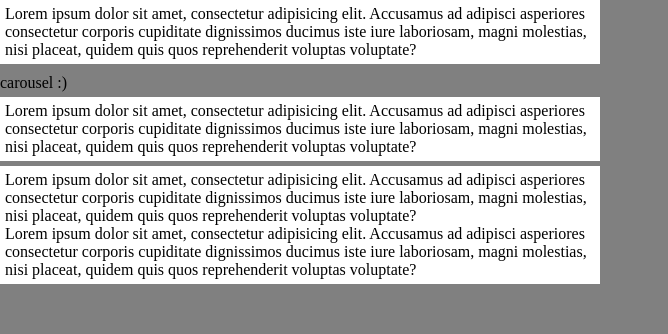
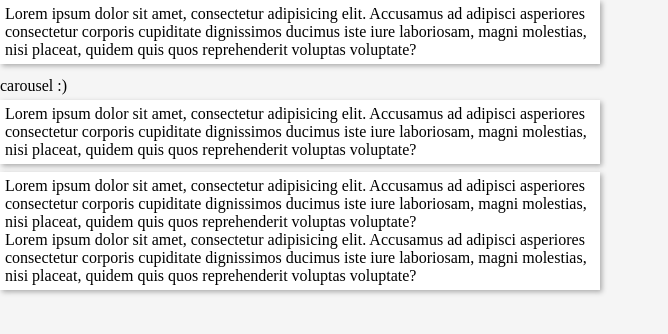
Before and after one commit to KFomin/infinite-carousel, an Angular app: page / in a window 1280 px wide. Shown: the top 334 px of the page, without its empty margins (0-668 px from the left). Built offline with nearby package versions, Linux system fonts and the light colour scheme.

Commit message:
adjust placeholders styles

```diff
--- a/src/app/app.component.scss
+++ b/src/app/app.component.scss
@@ -8,7 +8,8 @@
 .placeholders {
   background: white;
   padding: 5px;
-  margin-bottom: 5px;
+  margin-bottom: 8px;
+  box-shadow: 2px 2px 5px rgba(0, 0, 0, 0.3);
 
   span {
     background: white;
--- a/src/styles.scss
+++ b/src/styles.scss
@@ -1,5 +1,5 @@
 * {
-  background: gray;
+  background: whitesmoke;
   margin: 0;
 }
 
```
